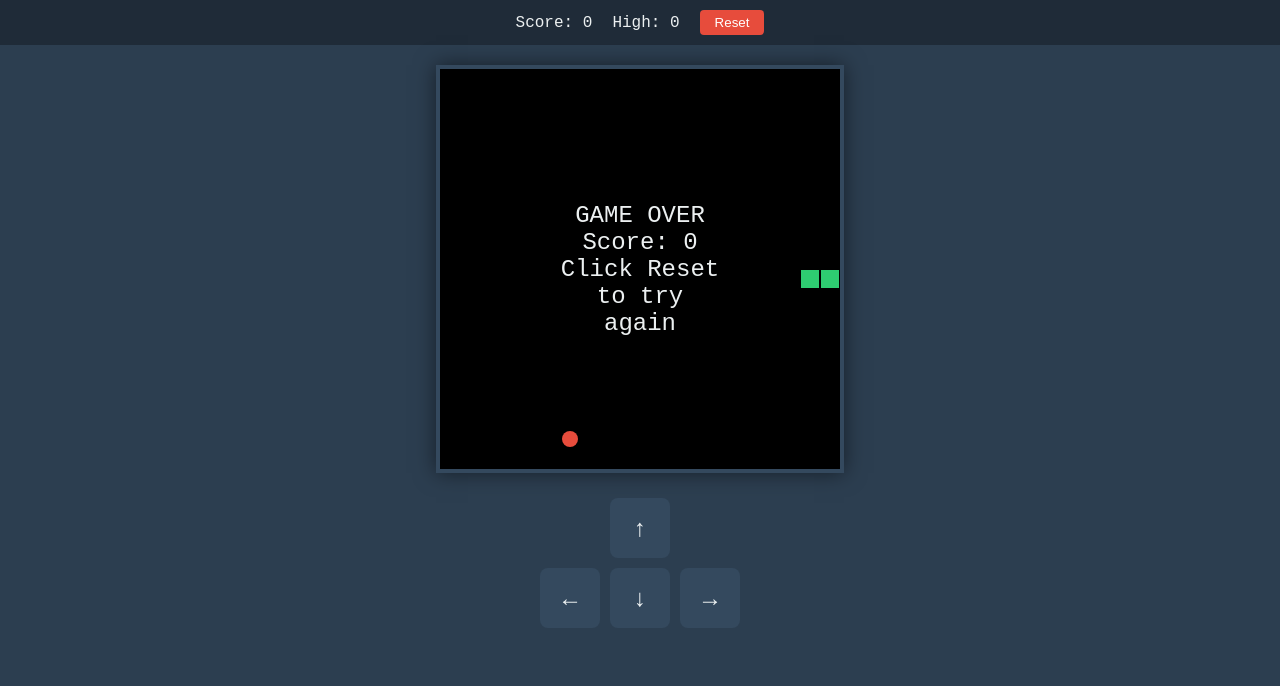
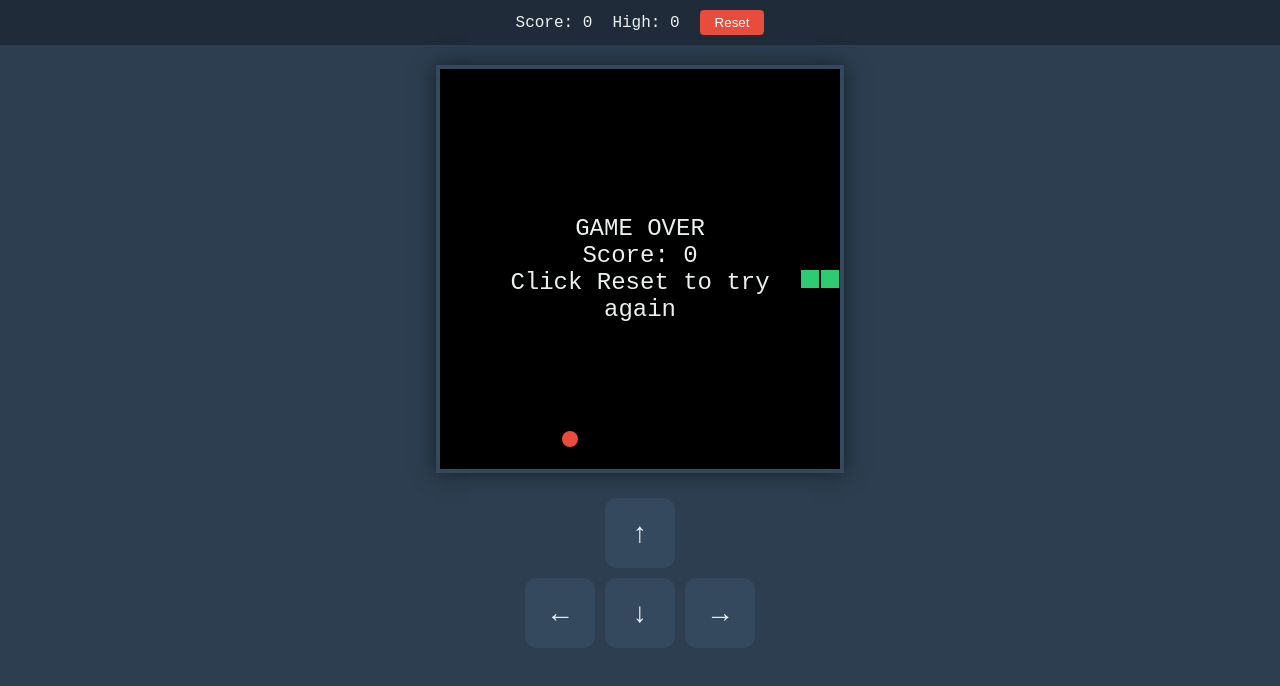
Before and after one commit to nishink/my-mini-games, a plain HTML site: page mini-snake/public/index.html in a window 1280 px wide. Drawn offline with Linux system fonts and the light colour scheme.

Commit message:
mini-snakeをスマホ向けに調整

```diff
--- a/mini-snake/public/src/input.js
+++ b/mini-snake/public/src/input.js
@@ -33,7 +33,8 @@ export class Input {
 
         // Touch controls
         document.querySelectorAll('#touchControls button').forEach(button => {
-            button.addEventListener('click', () => {
+            button.addEventListener('pointerdown', (e) => {
+                e.preventDefault();
                 const action = button.dataset.action;
                 switch (action) {
                     case 'up':
--- a/mini-snake/public/style.css
+++ b/mini-snake/public/style.css
@@ -30,11 +30,14 @@ body {
     margin-top: 20px;
     border: 4px solid #34495e;
     box-shadow: 0 0 20px rgba(0,0,0,0.5);
+    max-width: 95vw;
 }
 
 #gameCanvas {
     display: block;
     background-color: #000;
+    max-width: 100%;
+    height: auto;
 }
 
 #message {
@@ -48,6 +51,7 @@ body {
     text-align: center;
     font-size: 24px;
     pointer-events: none;
+    width: 80%;
 }
 
 #touchControls {
@@ -55,6 +59,8 @@ body {
     display: flex;
     flex-direction: column;
     align-items: center;
+    user-select: none;
+    touch-action: manipulation;
 }
 
 #touchControls .row {
@@ -62,15 +68,19 @@ body {
 }
 
 #touchControls button {
-    width: 60px;
-    height: 60px;
+    width: 70px;
+    height: 70px;
     margin: 5px;
-    font-size: 24px;
+    font-size: 28px;
     background: #34495e;
     color: #ecf0f1;
     border: none;
-    border-radius: 8px;
+    border-radius: 12px;
     cursor: pointer;
+    display: flex;
+    justify-content: center;
+    align-items: center;
+    -webkit-tap-highlight-color: transparent;
 }
 
 #touchControls button:active {
```
